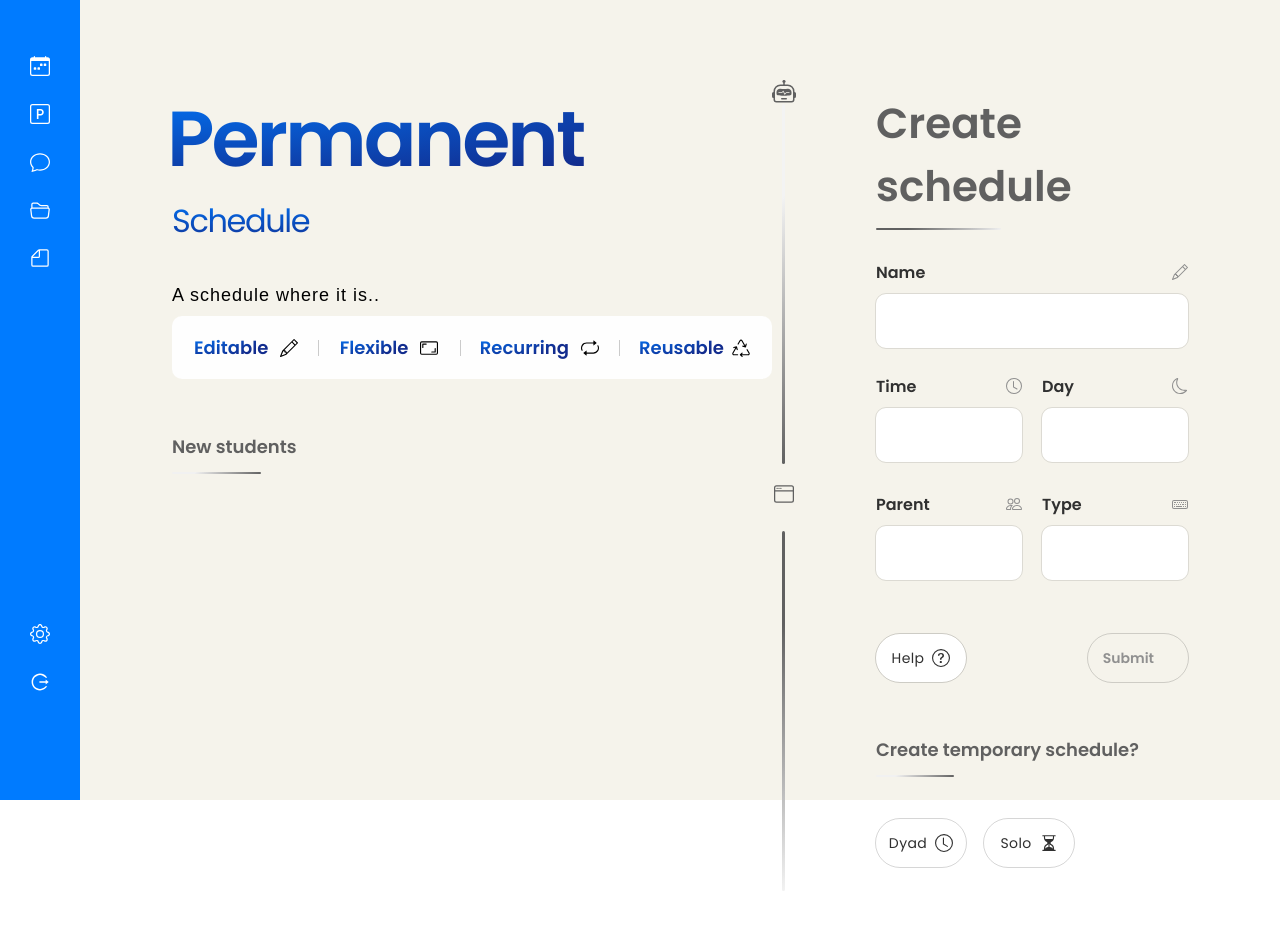
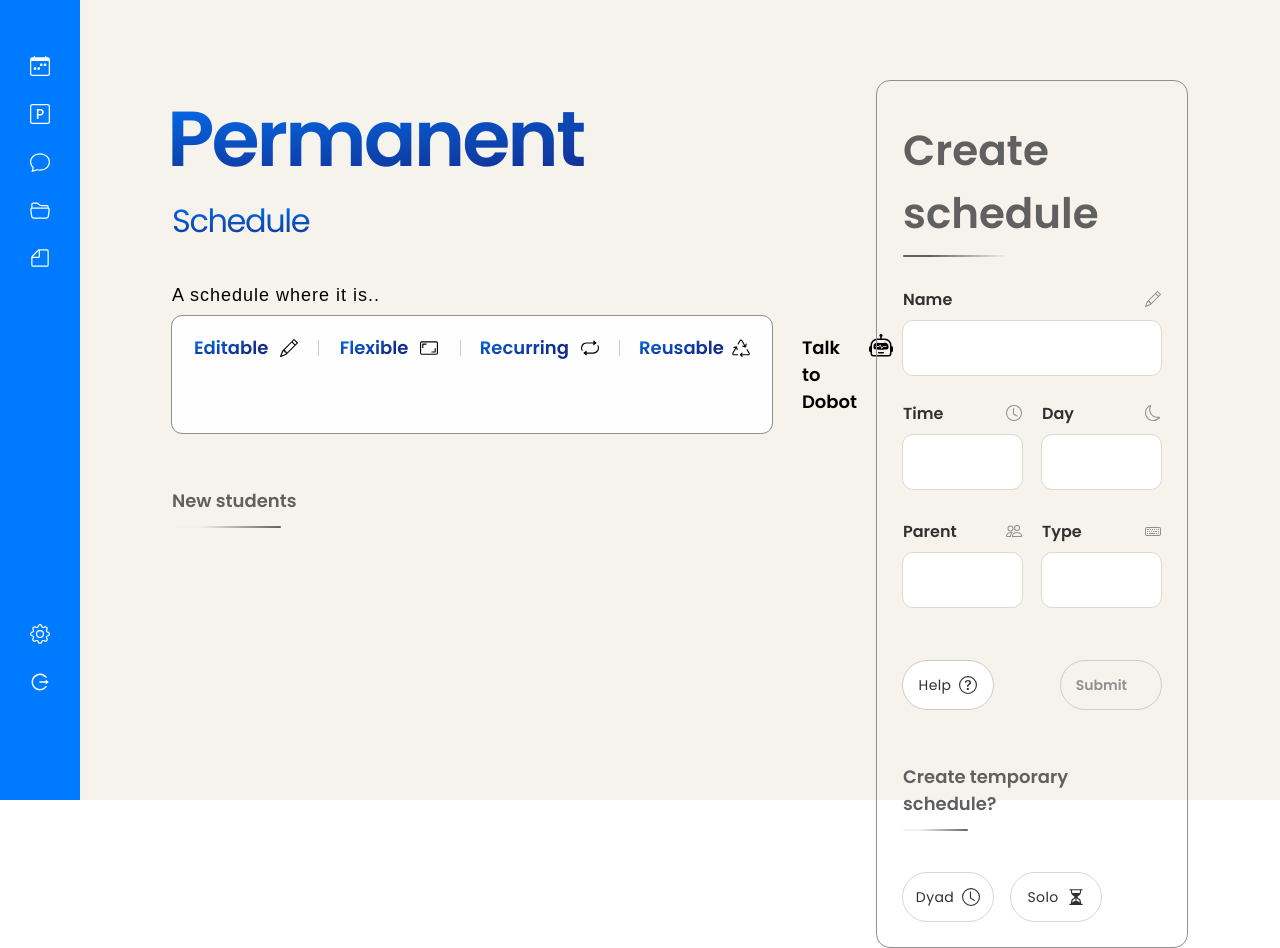
Before and after one commit to KludyRamirez/mlac-homeweb, a React (Create React App) app in the folder client/: page /schedule in a window 1280 px wide. Before the commit the page ends 891 px from the top, so only its background shows below. Built offline with nearby package versions, Linux system fonts and the light colour scheme; some icons are missing.

Commit message:
[ADD] Dobot button

```diff
--- a/client/src/Admin/AdminDashboard/CreateSchedule/CreateSchedule.js
+++ b/client/src/Admin/AdminDashboard/CreateSchedule/CreateSchedule.js
@@ -247,11 +247,19 @@ const CreateSchedule = () => {
 
                 <div
                   style={{
+                    display: "flex",
+                    justifyContent: "flex-start",
+                    width: "100%",
+                    marginTop: "10px",
+                    gap: "12px",
+                  }}
+                >
+                  <div
+                    style={{
                       background: "#fefefe",
                       borderRadius: "10px",
                       padding: "18px 22px 18px 22px",
-                    // outline: "1px solid rgba(0, 0, 0, 0.1)",
-                    marginTop: "10px",
+                      outline: "1px solid #909090",
                     }}
                   >
                     <div
@@ -398,6 +406,21 @@ const CreateSchedule = () => {
                   </div>
                   <div
                     style={{
+                      display: "flex",
+                      padding: "18px",
+                      gap: "12px",
+                    }}
+                  >
+                    <div style={{ fontSize: "18px", fontWeight: "600" }}>
+                      Talk to Dobot
+                    </div>
+                    <div>
+                      <BsRobot style={{ fontSize: "24px" }} />
+                    </div>
+                  </div>
+                </div>
+                <div
+                  style={{
                     color: "#606060",
                     width: "100%",
                     display: "flex",
@@ -422,40 +445,6 @@ const CreateSchedule = () => {
                 ></div>
               </div>
             </div>
-            <div
-              style={{
-                width: "60px",
-                height: "100%",
-                display: "flex",
-                flexDirection: "column",
-                alignItems: "center",
-              }}
-            >
-              <BsRobot style={{ fontSize: "24px", color: "#606060" }} />
-              <div
-                style={{
-                  width: "3px",
-                  height: "360px",
-                  background: "#606060",
-                  backgroundImage:
-                    "linear-gradient(315deg, #606060 0%, #f3f3f3 74%)",
-                  borderRadius: "7px",
-                }}
-              ></div>
-              <div style={{ padding: "20px 0 20px 0" }}>
-                <BsWindow style={{ fontSize: "20px", color: "#606060" }} />
-              </div>
-              <div
-                style={{
-                  width: "3px",
-                  height: "360px",
-                  background: "#606060",
-                  backgroundImage:
-                    "linear-gradient(315deg, #f3f3f3 0%, #606060 74%)",
-                  borderRadius: "7px",
-                }}
-              ></div>
-            </div>
           </FormCon2>
           <FormCon1>
             <CreateScheduleForm
--- a/client/src/Admin/AdminDashboard/CreateSchedule/CreateScheduleForm.js
+++ b/client/src/Admin/AdminDashboard/CreateSchedule/CreateScheduleForm.js
@@ -25,6 +25,8 @@ const Flexer = styled("div")({
   alignItems: "flex-start",
   borderRadius: "14px",
   background: "transparent",
+  border: "1px solid #909090",
+  padding: "26px",
   "@media (max-width: 767px)": {
     padding: "40px 20px",
     borderRadius: "20px",
```
Lines whose indentation alone changed are shown as unchanged.
